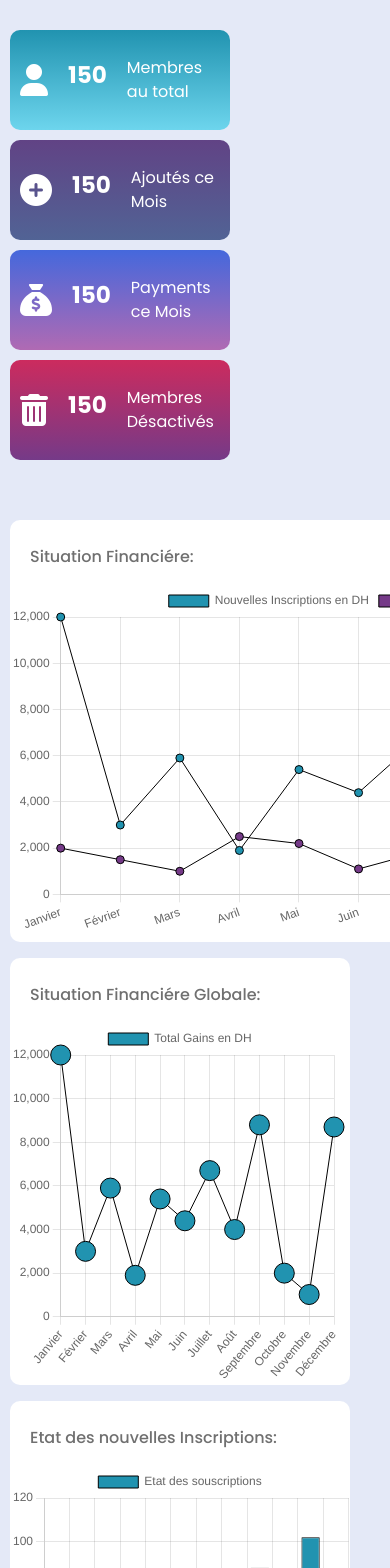
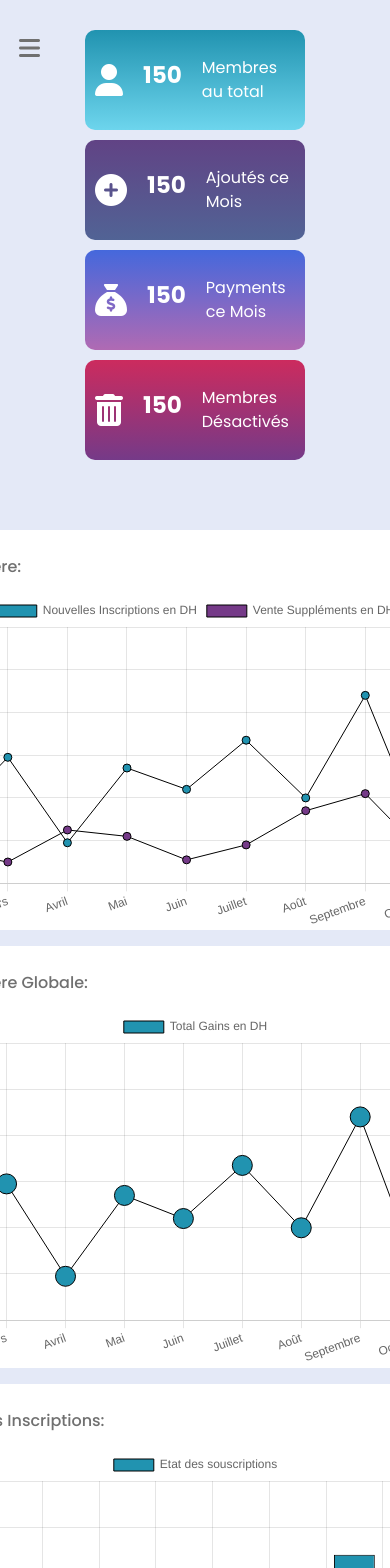
Before and after one commit to Abderrahmane-Haberchid/gym-dashboard, a React (Create React App) app: page /statistiques in a window 390 px wide. Shown: the top 1568 px of the page. Built offline with nearby package versions, Linux system fonts and the light colour scheme; the HTML template or start-up script is replaced by a standard one.

Commit message:
css update for responsive/ statis+usercard+sdebar

```diff
--- a/package.json
+++ b/package.json
@@ -1,6 +1,6 @@
 {
   "homepage": "https://Abderrahmane-Haberchid.github.io/gym-dashboard",
-  "name": "gym_frontend",
+  "name": "gym-dashboard",
   "version": "0.1.0",
   "private": true,
   "dependencies": {
--- a/src/components/Sidebar.js
+++ b/src/components/Sidebar.js
@@ -5,6 +5,14 @@ import { Link } from 'react-router-dom';
 
 
 function Sidebar() {
+
+    const displayMenu = () => {
+        const sidebar = document.getElementById('sidebarid')
+        if (sidebar.style.transform == 'translateX(0px)') {
+            sidebar.style.transform = 'translateX(-230px)'
+        }
+        else sidebar.style.transform = 'translateX(0px)'
+        }
 
     const [click, setClick] = useState(false);
     function hidesidebar(){
@@ -54,12 +62,15 @@ function Sidebar() {
 
   return (
     <>
-    <div className="sidebar">
+    <div className="sidebar" id="sidebarid">
 
         <div className='header'>
             <div className='logo'>
                 <i className='bx bx-dumbbell bx-md logo-img'></i>
                 <span className='logo-text'>GYM ROYAL</span>
+            </div>
+            <div className='burger-menu'>
+              <i className='fa-solid fa-bars fa-xl burger' onClick={displayMenu}></i>
             </div>
                {click === false && <i className='bx bx-chevron-left bx-sm toggle' onClick={hidesidebar}></i>}
                {click === true && <i className='bx bx-chevron-right bx-sm toggle' onClick={hidesidebar}></i>}
--- a/src/components/UserCard.js
+++ b/src/components/UserCard.js
@@ -28,6 +28,12 @@ function UserCard() {
 
     const handleClose = () => setShow(false);
     const handleShow = () => setShow(true);
+
+    const displayMenu = () => {
+      document.querySelector('burger').addEventListener('click', {
+
+      })
+    }
 
     const changeProfile = () => {
       setShowProfile(true)
@@ -72,7 +78,10 @@ function UserCard() {
 
   return (
     <>
+
+
     <div className='search-container'>
+
           <div>
             <i class="fa-solid fa-magnifying-glass search-icon"></i>
             <input type='text' className='search-input' placeholder='Chercher par Nom' onChange={handleSearch} />
--- a/src/css/statis.css
+++ b/src/css/statis.css
@@ -39,26 +39,38 @@
     gap:2rem;
     transition: var(--tran-03);
 }
-.first-chart{
-    width: 680;
-    height: 320px;
-}
-@media screen and (max-width: 420px) {
+
+@media all and (min-width: 320px) and (max-width: 480px){
     .statis-container{
-        display: block;
-        width: 100%;
-        left: 10px;
+        display: flex;
+        width: auto;
         justify-content: center;
+        left: 0;
+    }
+    .money-monthly{
+        height: 400px;
+        width: 400px;
     }
     .header-container{
         display: block;
-        width: 100%;
+        width: auto;
     }
     .membre-card{
         margin-bottom: 10px;
         width: 400px;
-        height: 60px;
+        height: 30px;
     }
+    .body-container{
+        width: auto;
+        margin-top: 60px;
+        display: flex;
+        flex-wrap: wrap;
+        justify-content: center;
+        flex-direction: column;
+        gap:1rem;
+        transition: var(--tran-03);
+    }
+
     .ajoutecemois-card{
         margin-bottom: 10px;
     }
@@ -68,15 +80,24 @@
     .payment-card{
         margin-bottom: 10px;
     }
+
     .money-monthly{
-        width: 340px;
-    }
-    .money-monthly{
-        width: 400px;
+        position: relative;
+        margin: auto;
     }
     .first-chart{
-        width: 400;
     }
+  }
+  @media all and (min-width: 480px) and (max-width: 768px){
+    .statis-container{
+        display: block;
+        width: 100%;
+        left: 20px;
+        justify-content: center;
+    }
+  }
+  @media all and (min-width: 780px) and (max-width: 1024px) {
+
   }
 .membre-card{
     display: flex;
--- a/src/css/style.css
+++ b/src/css/style.css
@@ -26,7 +26,63 @@
      box-sizing: border-box;
 
 }
+.burger{
+    color: var(--text-color);
+    right: -40px;
+    margin-top: 10px;
+    position: absolute;
+    display: none;
+}
+@media all and (min-width: 320px) and (max-width: 480px){
+    .burger{
+        display: block;
+    }
+    .sidebar{
+        transform: translateX(-230px);
+    }
+    .links{
+        width: 50px;
+        height: 50px;
+        padding: 10px;
+        margin-left: -13px;
+    }
+    .icon{
+        margin-right: 5px;
+    }
 
+    .toggle{
+        display: none;
+    }
+  }
+  @media all and (min-width: 480px) and (max-width: 768px){
+    .burger{
+        display: block;
+    }
+    .sidebar{
+        transform: translateX(-230px);
+    }
+    .links{
+        width: 50px;
+        height: 50px;
+        padding: 10px;
+        margin-left: -13px;
+    }
+    .icon{
+        margin-right: 5px;
+    }
+
+    .toggle{
+        display: none;
+    }
+  }
+  @media all and (min-width: 780px) and (max-width: 1024px) {
+    .burger{
+        display: none;
+    }
+    .sidebar{
+        transform: translateX(0px);
+    }
+  }
 .sidebar{
     position: fixed;
     display: flexblock;
@@ -210,31 +266,3 @@
   .checkbox:checked + .checkbox-label .ball {
     transform: translateX(24px);
   }
-
-  @media screen and (max-width: 750px) {
-    .sidebar{
-        width: 88px;
-    }
-    .text{
-        display: none;
-    }
-    .links{
-        width: 50px;
-        height: 50px;
-        padding: 10px;
-        margin-left: -13px;
-    }
-    .icon{
-        margin-right: 5px;
-    }
-    .footer{
-        display: none;
-    }
-    .logo-text{
-        display: none;
-    }
-    .toggle{
-        display: none;
-    }
-
-  }
--- a/src/css/usercard.css
+++ b/src/css/usercard.css
@@ -1,6 +1,7 @@
 
 
 /*------User card -------------*/
+
 .usercard-list{
     position: relative;
     max-width: 1090px;
@@ -12,32 +13,49 @@
     transition: var(--tran-03);
     background: var(--body-color);
 }
-@media screen and (max-width: 420px) {
+@media all and (min-width: 320px) and (max-width: 480px){
     .usercard-list {
-        max-width: 400px;
-        left: 100px;
-        gap:.5rem;
-    }
-    .sidebar{
-        display: none;;
+        width: auto;
+        left: 30px;
+        gap:1.3rem;
     }
     .usercard{
         width: 200px;
         height: 120px;
+       }
+       .img-fluid{
+        width: 60px;
+       }
+
+  }
+  @media all and (min-width: 480px) and (max-width: 768px){
+    .usercard-list {
+        width: auto;
+        left: 30px;
+        gap:1.5rem;
+    }
+    .usercard{
+        width: 220px;
+        height: 230px;
         overflow-x: hidden;
        }
        .img-fluid{
         width: 60px;
        }
-       .search-input{
-        width: 130px;
+  }
+  @media all and (min-width: 780px) and (max-width: 1024px) {
+    .usercard-list {
+        width: auto;
+        gap:1.5rem;
+    }
+    .usercard{
+        width: 220px;
+        height: 230px;
+        overflow-x: hidden;
        }
-  }
-  @media screen and (min-width: 750px) {
-
-
-  }  @media screen and (max-width: 850px) {
-
+       .img-fluid{
+        width: 60px;
+       }
   }
 .usercard{
     display: flex;
--- a/src/pages/Statis.js
+++ b/src/pages/Statis.js
@@ -138,17 +138,17 @@ function Statis() {
 
         <div className='money-monthly'>
           <p>Situation Financiére:</p>
-            <Line data={data4} options={options} className='first-chart' />
+            <Line data={data4} options={options} width={680} height={320} className='chart1' />
         </div>
 
         <div className='total-money-monthly'>
         <p>Situation Financiére Globale:</p>
-            <Line data={data6} options={options} height={320} />
+            <Line data={data6} options={options} />
         </div>
 
         <div className='added-member-monthly'>
         <p>Etat des nouvelles Inscriptions:</p>
-            <Bar data={data1} options={options} height={320} />
+            <Bar data={data1} options={options} />
         </div>
 
         <div className='added-payments-monthly'>
```
Also changed, not shown: 1 other file (tests, documents, lock files or other folders).
